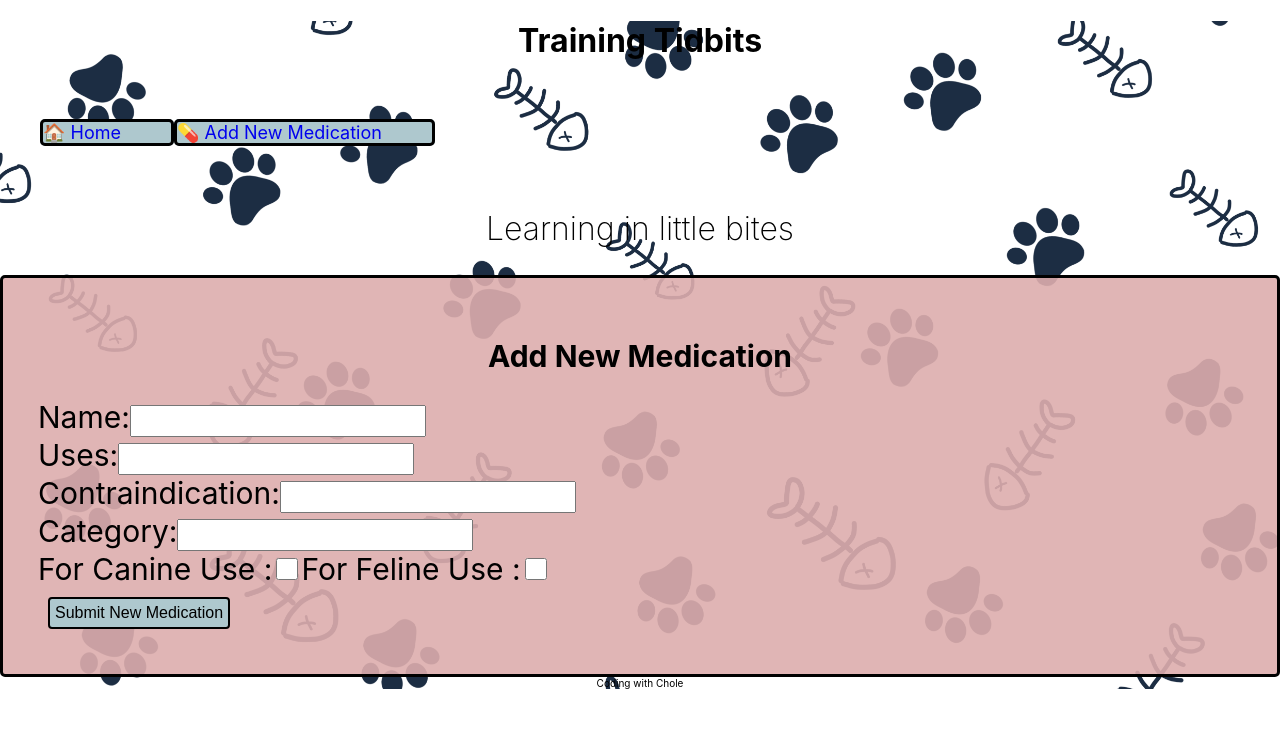
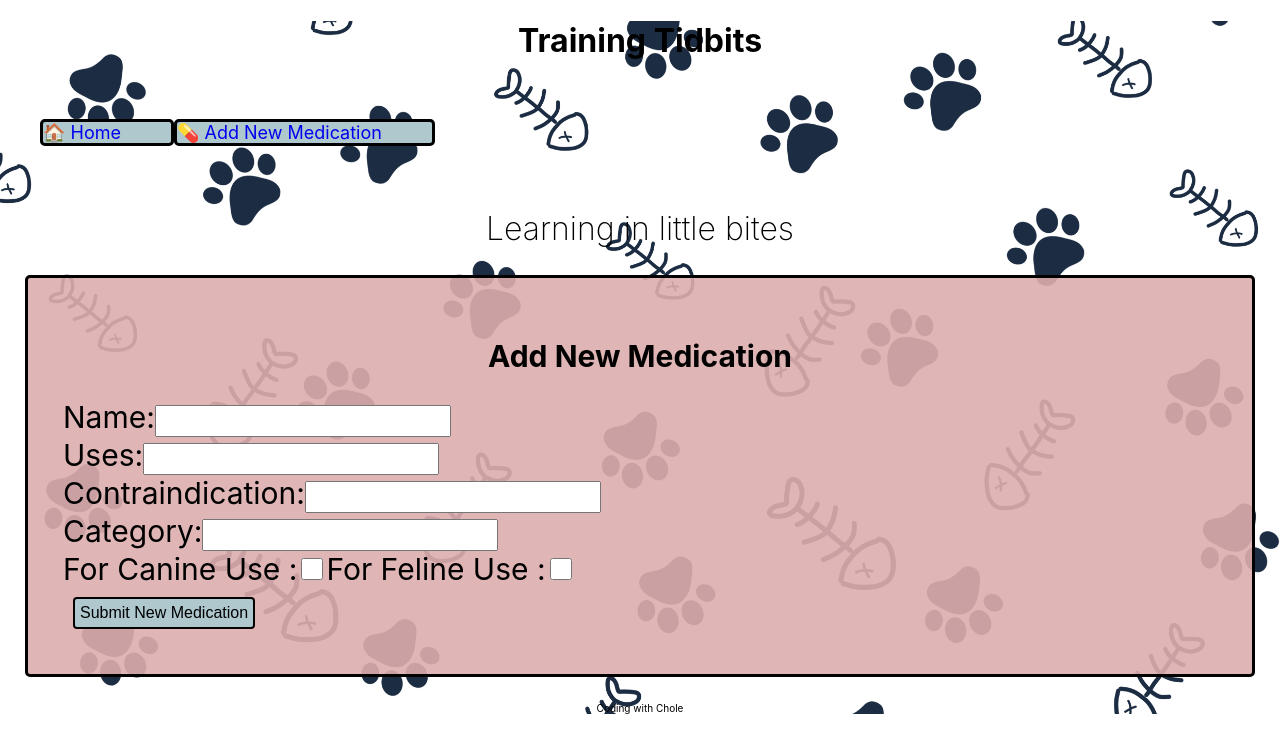
Before and after one commit to choleaxel/training-tidbits-frontend, a React (Create React App) app: page /Form in a window 1280 px wide. Shown: the top 752 px of the page. Built offline with nearby package versions, Linux system fonts and the light colour scheme.

Commit message:
added comments, form margins

```diff
--- a/src/App.css
+++ b/src/App.css
@@ -8,6 +8,7 @@
   background-image: url("./Assets/pawprintsfish.png");
   background-size: cover;
 }
+/*would like to figure out how to make the background image less opaque*/
 
 .card-body {
   background-color: #aec8ce;
@@ -85,6 +86,7 @@ footer {
   flex-direction: column;
   justify-content: space-around;
   padding: 35px;
+  margin: 25px 25px;
 }
 
 .form-title {
```
